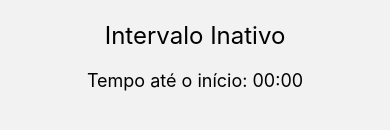
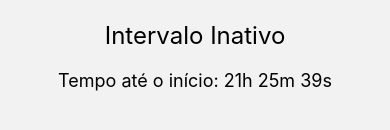
Before and after one commit to lucasweidmann/TICKET-DE-REFEICAO-SENAI, a React Native app: screen /BreakScreen in a window 390 px wide. Shown: the part 366-496 px from the top of the page. Built offline with nearby package versions, Linux system fonts and the light colour scheme.

Commit message:
FINALMENTE ARRUMANDO O HORÁRIO DO INTERVALO :D

```diff
--- a/screens/BreakScreen.jsx
+++ b/screens/BreakScreen.jsx
@@ -5,39 +5,42 @@ const BreakScreen = () => {
   const [isBreakActive, setIsBreakActive] = useState(false);
   const [remainingTime, setRemainingTime] = useState("");
 
-  const breakStartTime = new Date();
-  breakStartTime.setHours(15, 0, 0);
-  const breakEndTime = new Date();
-  breakEndTime.setHours(15, 15, 0);
+  const getNextBreakTime = (hours, minutes) => {
+    const now = new Date();
+    const breakTime = new Date();
+    breakTime.setHours(hours, minutes, 0, 0);
+    if (breakTime < now) {
+      breakTime.setDate(breakTime.getDate() + 1);
+    }
+    return breakTime;
+  };
+
+  const formatTime = (totalSeconds) => {
+    const h = Math.floor(totalSeconds / 3600);
+    const m = Math.floor((totalSeconds % 3600) / 60);
+    const s = totalSeconds % 60;
+    return `${h}h ${m}m ${s}s`;
+  };
 
   useEffect(() => {
     const interval = setInterval(() => {
       const now = new Date();
-
-      const breakStartTime = new Date();
-      breakStartTime.setHours(16, 26, 0);
-
-      const breakEndTime = new Date();
-      breakEndTime.setHours(16, 28, 0);
+      const breakStartTime = getNextBreakTime(15, 30);
+      const breakEndTime = getNextBreakTime(15, 45);
 
       if (now >= breakStartTime && now <= breakEndTime) {
         setIsBreakActive(true);
         const timeLeft = Math.floor((breakEndTime - now) / 1000);
-        setRemainingTime(`${Math.floor(timeLeft / 60)}m ${timeLeft % 60}s`);
+        setRemainingTime(formatTime(timeLeft));
       } else {
         setIsBreakActive(false);
         const timeUntilStart = Math.floor((breakStartTime - now) / 1000);
-        setRemainingTime(
-          timeUntilStart > 0
-            ? `${Math.floor(timeUntilStart / 60)}m ${timeUntilStart % 60}s`
-            : "00:00"
-        );
+        setRemainingTime(formatTime(timeUntilStart > 0 ? timeUntilStart : 0));
       }
     }, 1000);
 
     return () => clearInterval(interval);
   }, []);
-
 
   return (
     <View style={styles.container}>
```
